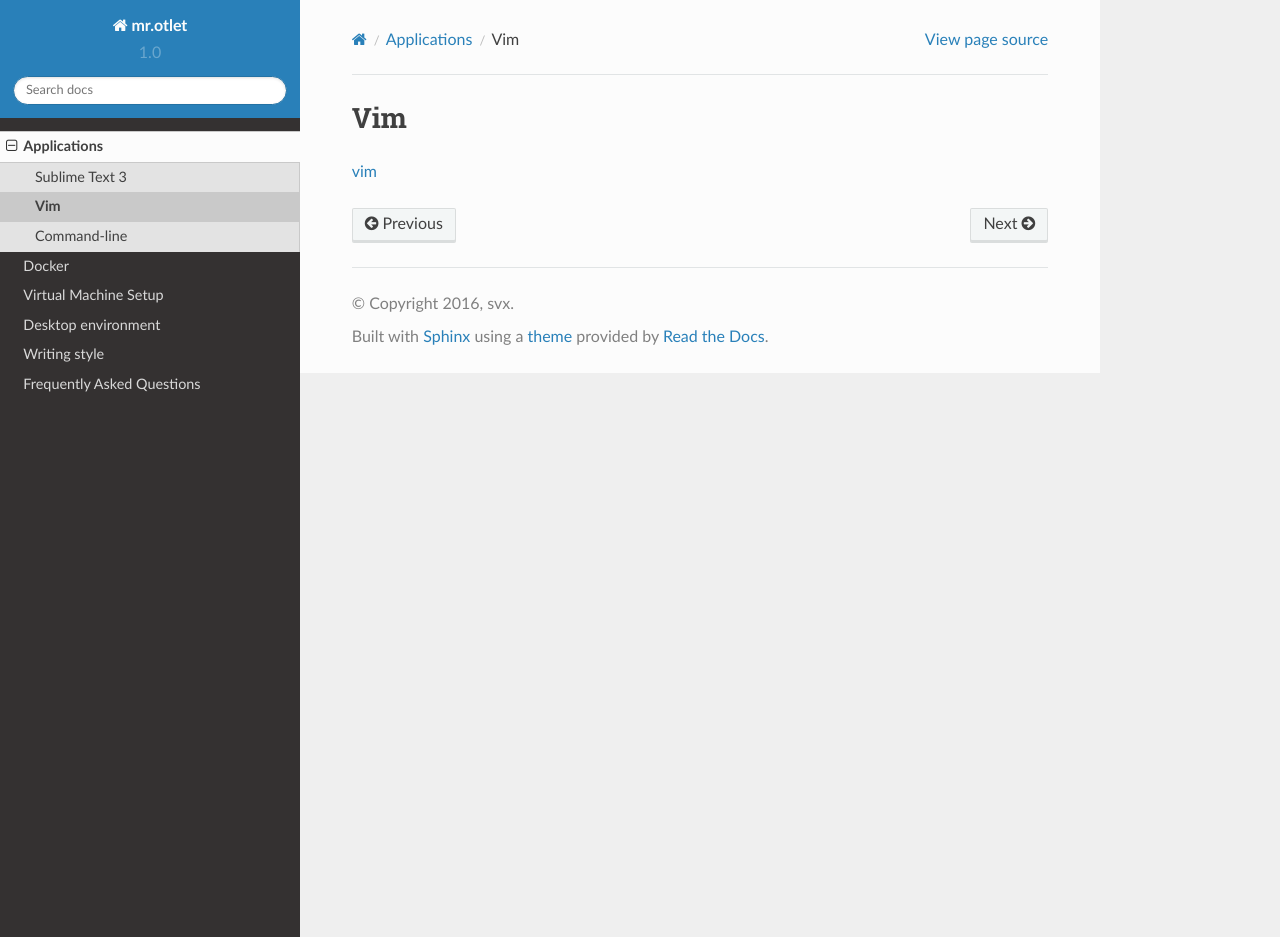
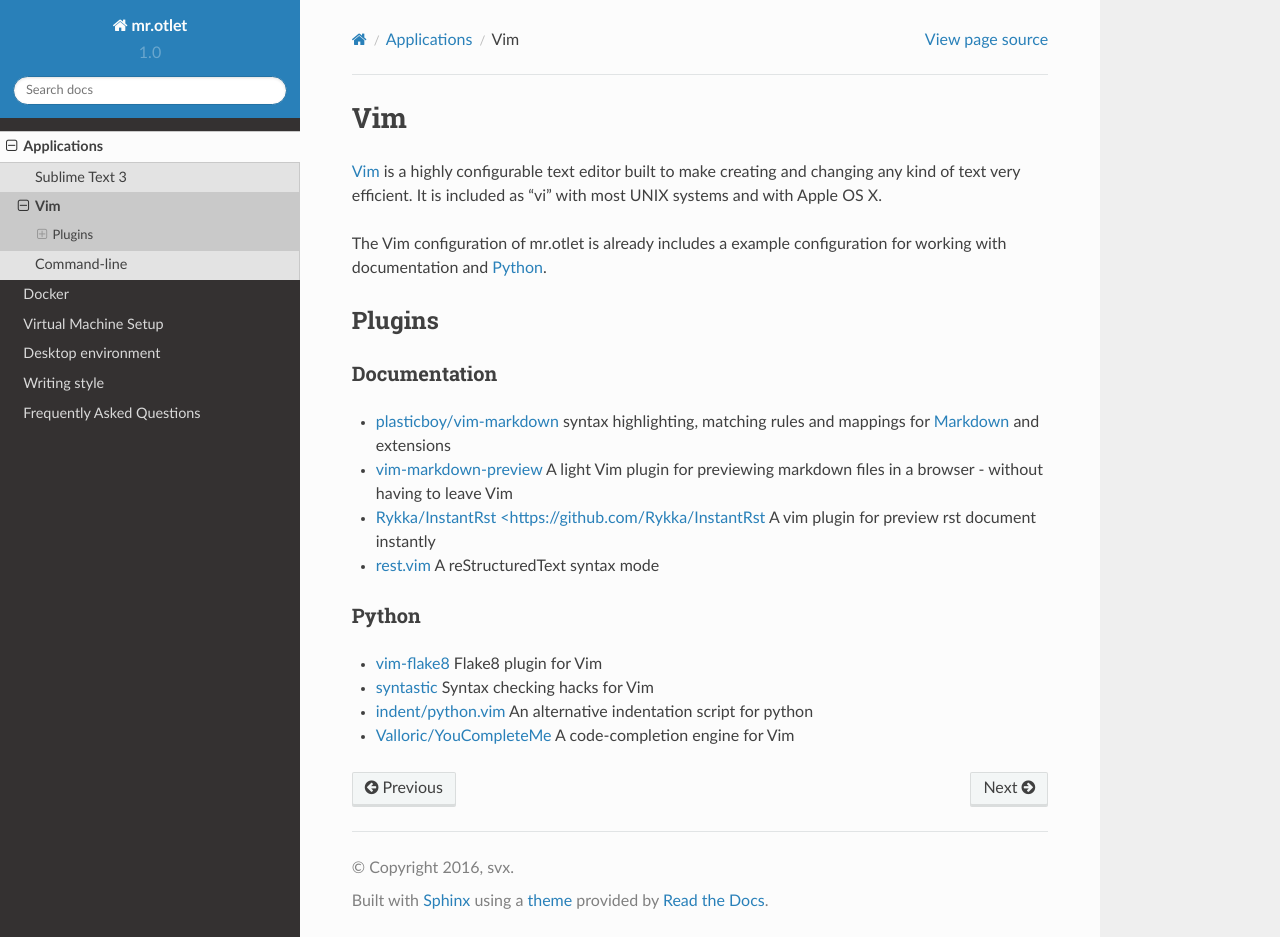
Before and after one commit to svx/mr.otlet, a Sphinx documentation site: the page built from docs/applications/vim.rst, in a window 1280 px wide and 937 px high. Built offline with Sphinx 7.4.7 and the Read the Docs theme 2.0.0, drawn with Linux system fonts in a browser that asks for light colours.

Commit message:
Docs: Overview of Vim plugins used for docs

```diff
--- a/docs/applications/vim.rst
+++ b/docs/applications/vim.rst
@@ -2,4 +2,31 @@
 Vim
 ===
 
-`vim <http://www.vim.org/>`_
+`Vim <http://www.vim.org/>`_ is a highly configurable text editor built to make creating and changing any kind of text very efficient. It is included as "vi" with most UNIX systems and with Apple OS X.
+
+The Vim configuration of mr.otlet is already includes a example configuration for working with documentation and `Python <https://www.python.org/>`_.
+
+Plugins
+=======
+
+Documentation
+-------------
+
+- `plasticboy/vim-markdown <https://github.com/plasticboy/vim-markdown>`_ syntax highlighting, matching rules and mappings for `Markdown <http://daringfireball.net/projects/markdown/>`_ and extensions
+
+- `vim-markdown-preview <https://github.com/JamshedVesuna/vim-markdown-preview>`_ A light Vim plugin for previewing markdown files in a browser - without having to leave Vim
+
+- `Rykka/InstantRst <https://github.com/Rykka/InstantRst <https://github.com/Rykka/InstantRst>`_ A vim plugin for preview rst document instantly
+
+- `rest.vim <https://github.com/vim-scripts/rest.vim>`_ A reStructuredText syntax mode
+
+Python
+------
+
+- `vim-flake8 <https://github.com/nvie/vim-flake8>`_ Flake8 plugin for Vim
+
+- `syntastic <https://github.com/scrooloose/syntastic>`_ Syntax checking hacks for Vim
+
+- `indent/python.vim <http://www.vim.org/scripts/script.php?script_id=974>`_  An alternative indentation script for python
+
+- `Valloric/YouCompleteMe <https://github.com/Valloric/YouCompleteMe>`_ A code-completion engine for Vim
--- a/docs/desktop_environment.rst
+++ b/docs/desktop_environment.rst
@@ -39,3 +39,8 @@ Vim editing reStructuredText [rst]:
 
 .. image:: _static/vim _rst.png
    :alt: Picture of vim editing reStructuredText
+
+Vim editing shell scipt and nerdtree:
+
+.. image:: _static/mrotlet_nerdtree.png
+     :alt: Picture of vim editing shell scipt with a open nerdtree
--- a/docs/spelling_wordlist.txt
+++ b/docs/spelling_wordlist.txt
@@ -27,3 +27,6 @@ myspell
 ReText
 rst
 reStructuredText
+Flake8
+rest
+nerdtree
```
Also changed, not shown: docs/_static/mrotlet_nerdtree.png (added), 1 other file.
